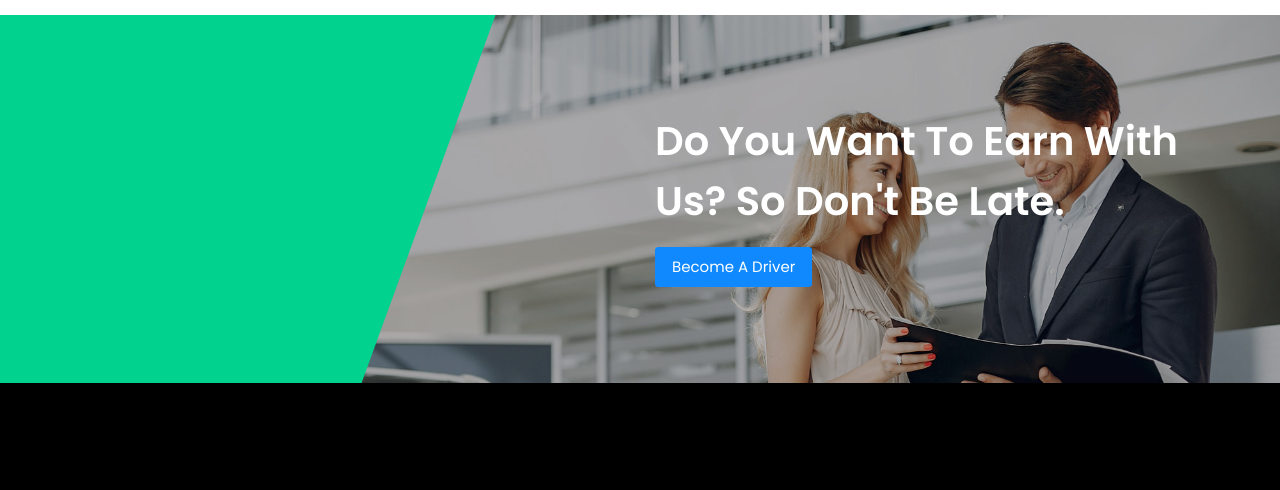
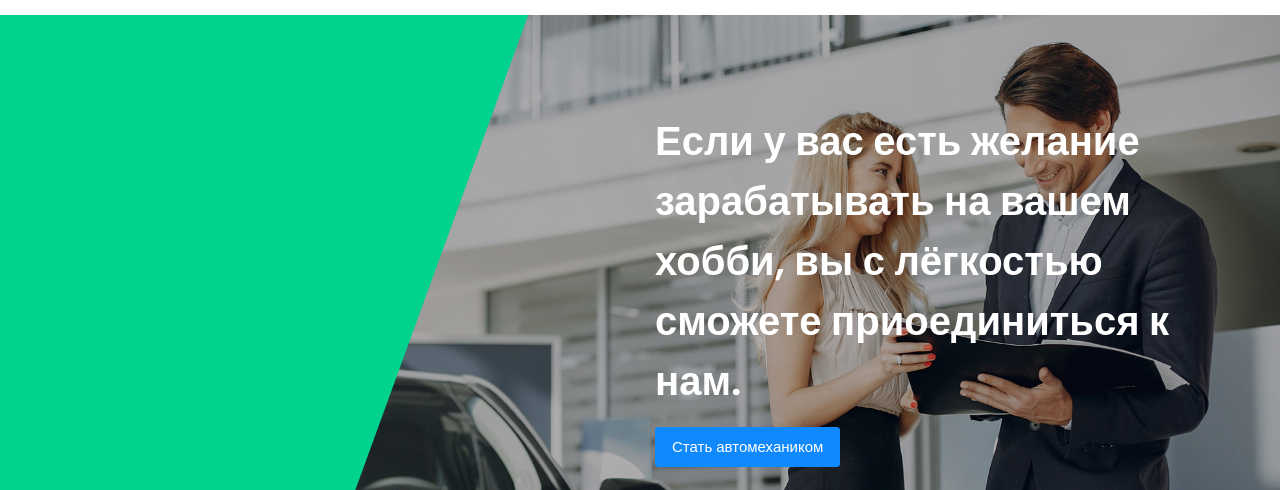
Before and after one commit to FearCry0/-Fear-s-Garage, a plain HTML site: page services.html in a window 1280 px wide. Shown: the part 1370-1860 px from the top of the page. Drawn offline with Linux system fonts and the light colour scheme; some packages are replaced by stand-ins of ours; no server answers; files whose address does not match are found by name.

Commit message:
Update services.html

```diff
--- a/services.html
+++ b/services.html
@@ -116,8 +116,8 @@
 			<div class="container">
 				<div class="row justify-content-end">
 					<div class="col-md-6 heading-section heading-section-white ftco-animate">
-            <h2 class="mb-3">Do You Want To Earn With Us? So Don't Be Late.</h2>
-            <a href="#" class="btn btn-primary btn-lg">Become A Driver</a>
+            <h2 class="mb-3">Если у вас есть желание зарабатывать на вашем хобби, вы с лёгкостью сможете приоединиться к нам.</h2>
+            <a href="#" class="btn btn-primary btn-lg">Стать автомехаником</a>
           </div>
 				</div>
 			</div>
```
